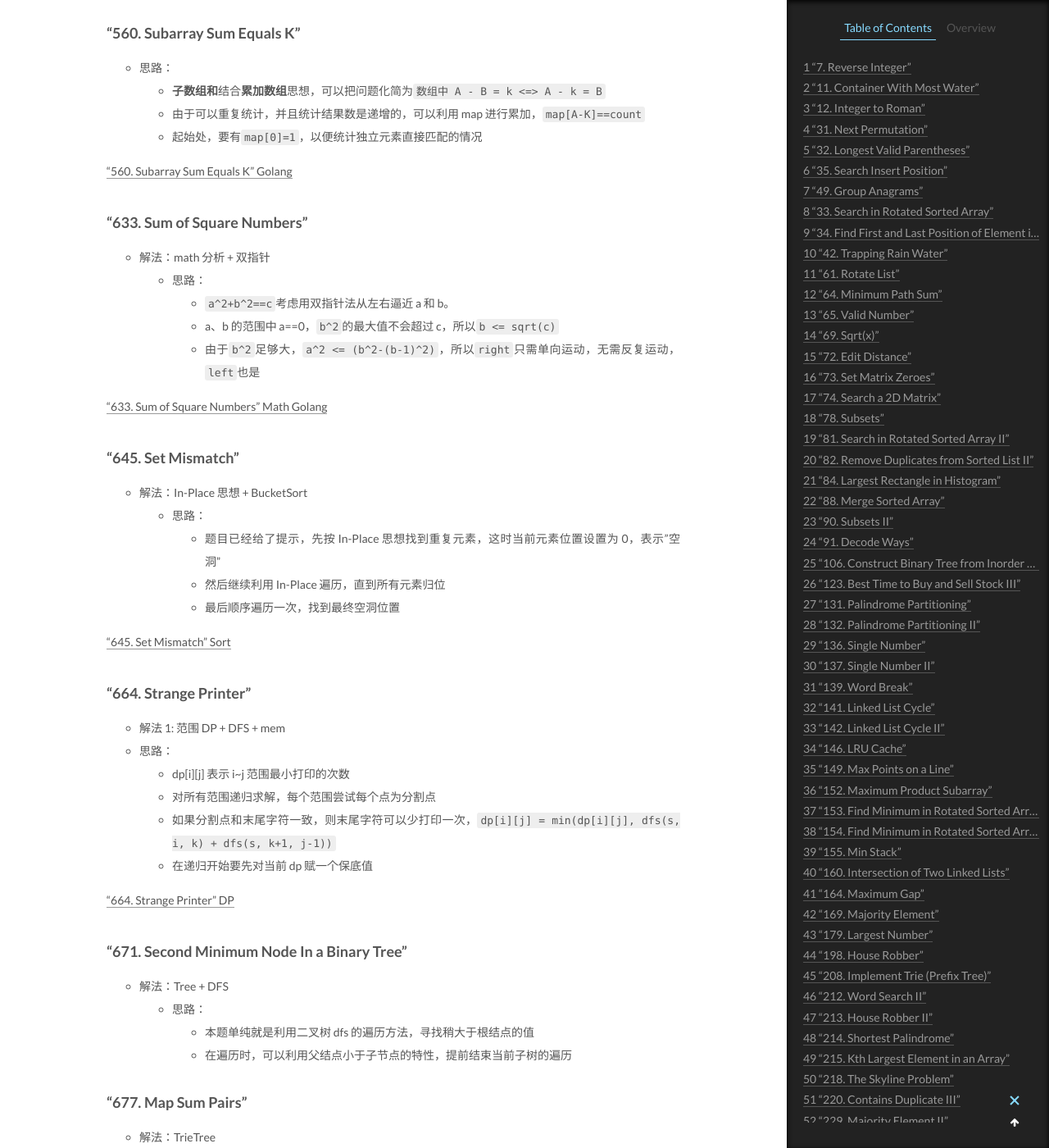
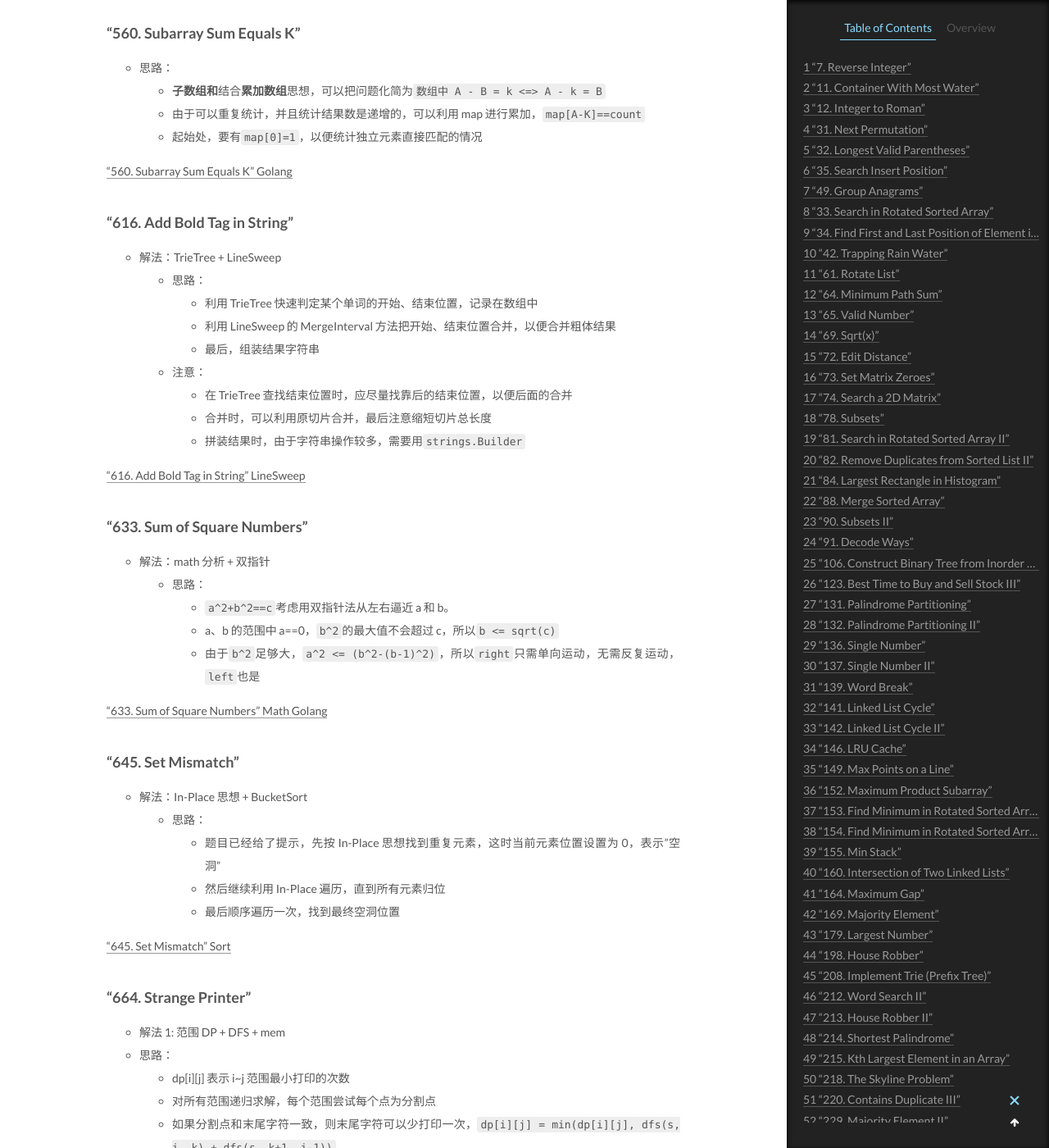
Before and after one commit to CodeHunter2006/CodeHunter2006.github.io, a Jekyll site: the page built from _posts/2020-12-27-LeetCode_Question_Category.md, in a window 1280 px wide and 1400 px high, scrolled down 32808 px. Shown: the whole window at 82% size. Built offline with Jekyll 4.4.1, drawn with Linux system fonts in a browser that asks for light colours; formulas are drawn with MathJax 3.

Commit message:
[chore]: add contents.

```diff
--- a/_posts/2020-12-27-LeetCode_Question_Category.md
+++ b/_posts/2020-12-27-LeetCode_Question_Category.md
@@ -1170,6 +1170,20 @@ tags: Algorithm Leetcode
   - 起始处，要有`map[0]=1`，以便统计独立元素直接匹配的情况
 
 ["560. Subarray Sum Equals K" Golang]()
+
+### "616. Add Bold Tag in String"
+
+- 解法：TrieTree + LineSweep
+  - 思路：
+    - 利用 TrieTree 快速判定某个单词的开始、结束位置，记录在数组中
+    - 利用 LineSweep 的 MergeInterval 方法把开始、结束位置合并，以便合并粗体结果
+    - 最后，组装结果字符串
+  - 注意：
+    - 在 TrieTree 查找结束位置时，应尽量找靠后的结束位置，以便后面的合并
+    - 合并时，可以利用原切片合并，最后注意缩短切片总长度
+    - 拼装结果时，由于字符串操作较多，需要用`strings.Builder`
+
+["616. Add Bold Tag in String" LineSweep]()
 
 ### "633. Sum of Square Numbers"
 
```
Also changed, not shown: _posts/2021-05-02-Algorithm_LineSweep.md (+88 -0 lines).
